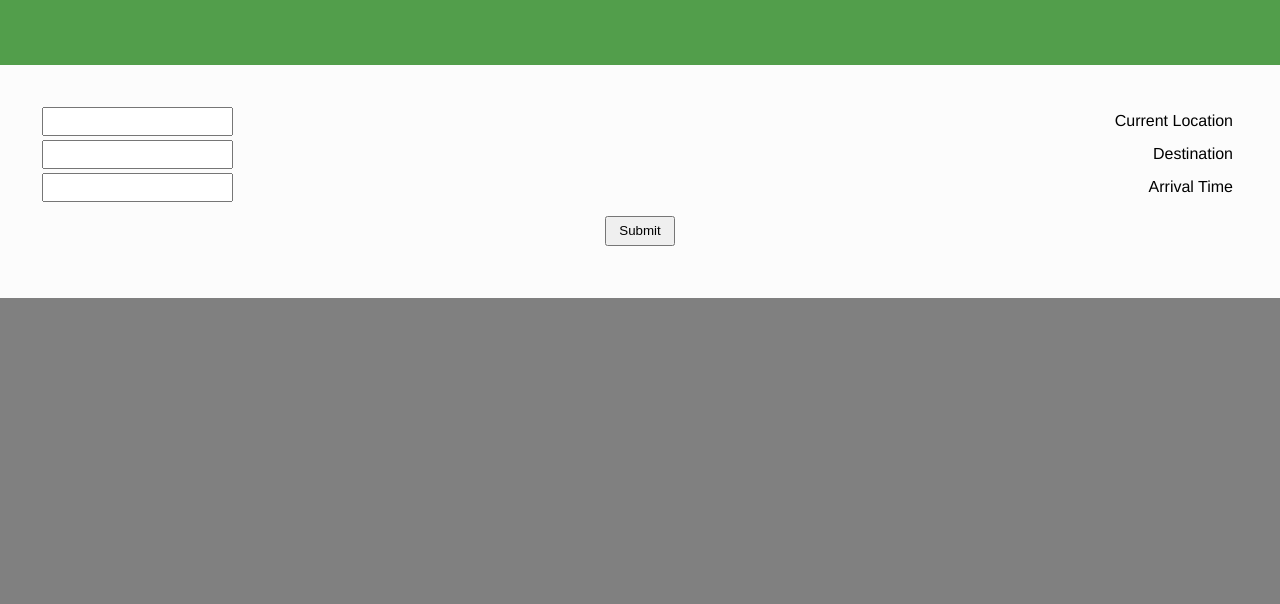
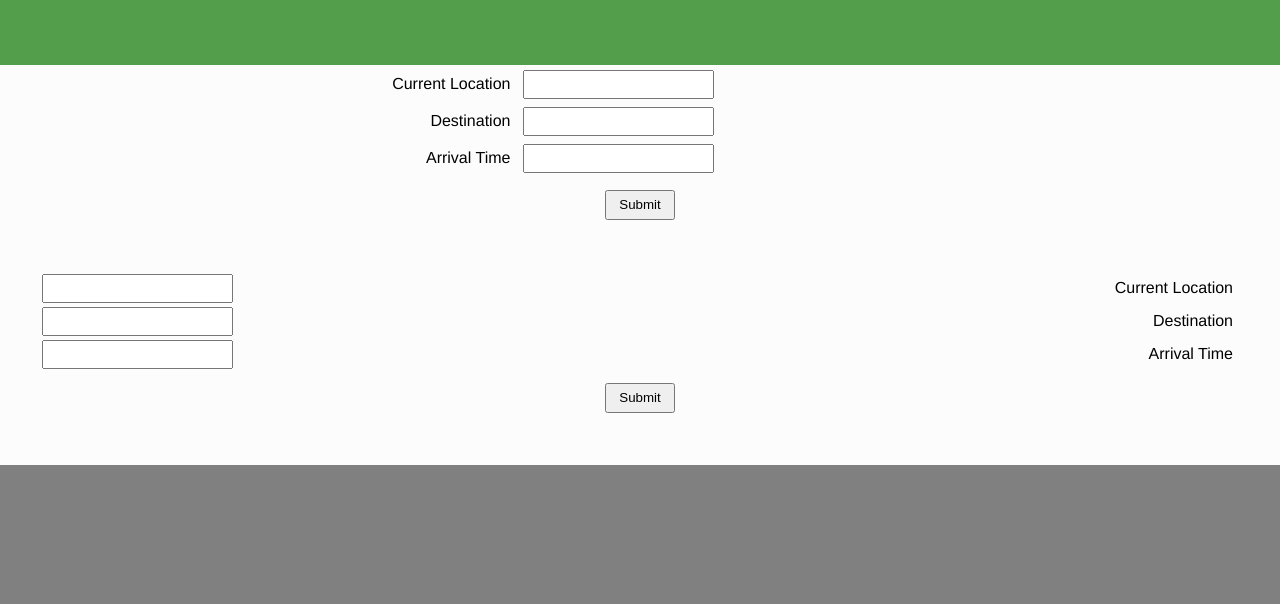
Before and after one commit to CarsonMThrift/Boilermake2017, a website: page index.html in a window 1280 px wide. Shown: the part 196-800 px from the top of the page. Drawn offline with nearby package versions, Linux system fonts and the light colour scheme; some packages are replaced by stand-ins of ours; a script that the page names is missing.

Commit message:
Add old table inputs

```diff
--- a/index.html
+++ b/index.html
@@ -2,8 +2,11 @@
 <!--[if lt IE 7]>      <html class="no-js lt-ie9 lt-ie8 lt-ie7"> <![endif]-->
 <!--[if IE 7]>         <html class="no-js lt-ie9 lt-ie8"> <![endif]-->
 <!--[if IE 8]>         <html class="no-js lt-ie9"> <![endif]-->
-<<<<<<< HEAD
-<!--[if gt IE 8]><!--> <html class="no-js"> <!--<![endif]-->
+<<<<<<< HEAD <!--[if gt IE 8]>
+    <!-->
+    <html class="no-js">
+    <!--<![endif]-->
+
     <head>
         <meta charset="utf-8">
         <meta http-equiv="X-UA-Compatible" content="IE=edge">
@@ -16,11 +19,30 @@
         <script src="./index.js"></script>
 
     </head>
+
     <body>
         <header>
             <h1>Welcome to Homeboard!</h1>
             <h2>Your commute, simplified.</h2>
         </header>
+
+        <table style="width:100%">
+            <tr>
+                <td><label for="current">Current Location</label></td>
+                <td><input type="text" name="current" id="currentLocation" /></td>
+            </tr>
+            <tr>
+                <td><label for="destination">Destination</label></td>
+                <td><input type="text" name="destination" id="destination" /></td>
+            </tr>
+            <tr>
+                <td><label for="eta">Arrival Time</label></td>
+                <td><input type="text" name="eta" id="eta" /></td>
+            </tr>
+        </table>
+        <div>
+            <button type="submit" class="submitButton">Submit</button>
+        </div>
 
         <div class="data-container">
             <label for="current">Current Location</label>
@@ -59,8 +81,7 @@
         </div>
 
         <script>
-
-        var callbackFunction = function(data) {
+            var callbackFunction = function (data) {
 
                 let conditions = data.query.results.channel.item.condition;
 
@@ -87,8 +108,9 @@
         <script src="https://query.yahooapis.com/v1/public/yql?q=select item.condition from weather.forecast where woeid = 2487889&format=json&callback=callbackFunction"></script>
 
 
-      <script async defer
-      src="https://maps.googleapis.com/maps/api/js?key=AIzaSyBLeVSLz7snct0QPJ-9d0x_RaWVPWKMcwY&">
+        <script async defer src="https://maps.googleapis.com/maps/api/js?key=AIzaSyBLeVSLz7snct0QPJ-9d0x_RaWVPWKMcwY&">
+
         </script>
     </body>
+
     </html>
```
Lines whose indentation alone changed are shown as unchanged.
